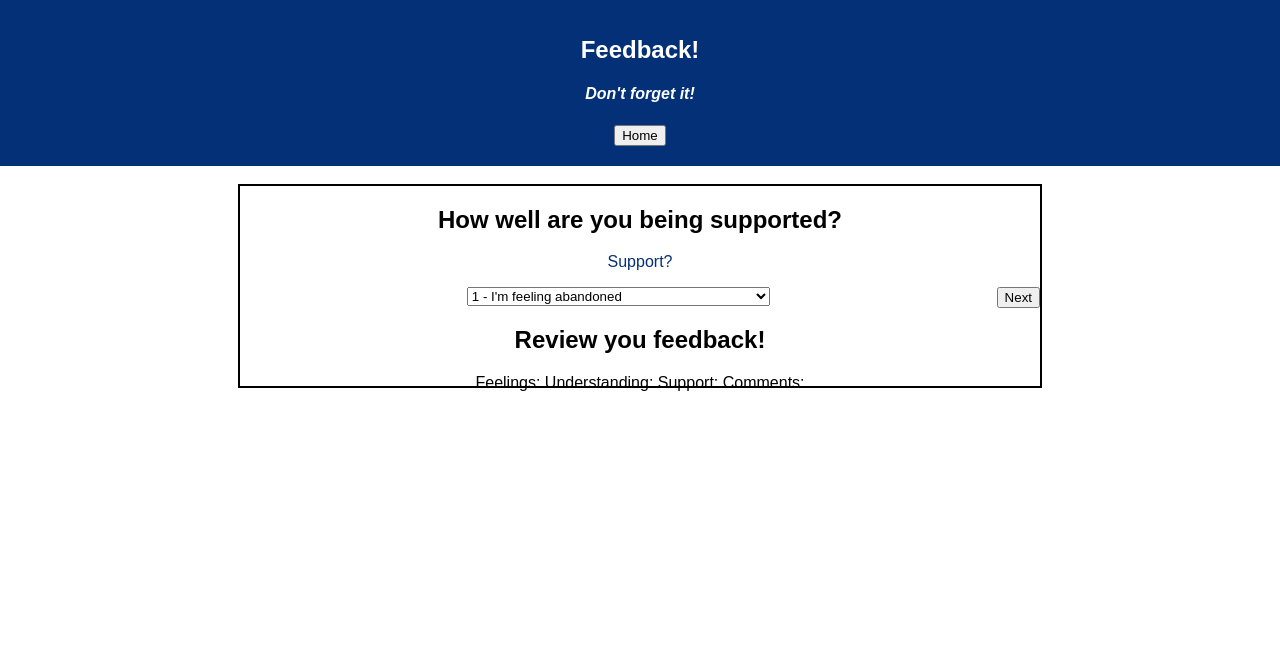
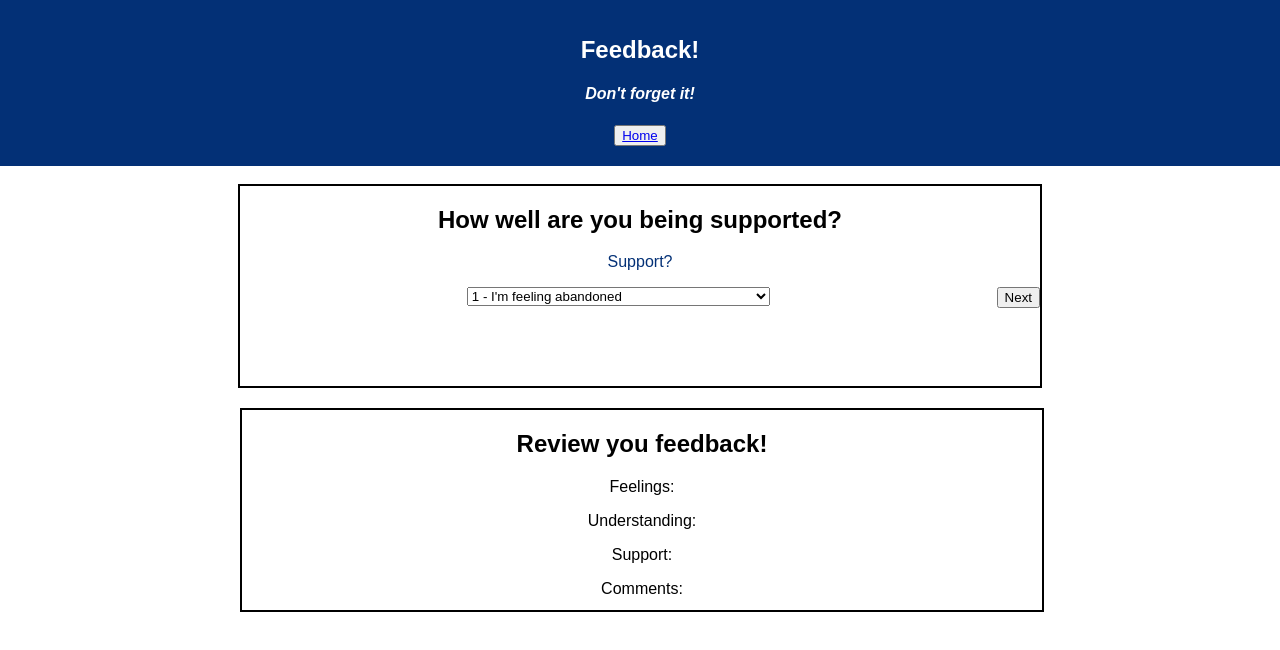
Before and after one commit to johngellert/redux-feedback-loop, a React (Create React App) app: page /#/support in a window 1280 px wide. Shown: the top 650 px of the page. Built offline with nearby package versions, Linux system fonts and the light colour scheme.

Commit message:
add handleCommentInput to Comments reducer. Add feedbackReducer to store.

```diff
--- a/src/components/App/App.css
+++ b/src/components/App/App.css
@@ -11,6 +11,20 @@
   margin: 0 auto;
 }
 
+.review {
+  border: 2px solid black;
+  height: 200px;
+  width: 800px;
+  margin: 100px auto;
+  display: inline-block;
+}
+
+.review-items {
+
+}
+
+
+
 .next-button {
   float: right;
 }
--- a/src/components/Comments/Comments.js
+++ b/src/components/Comments/Comments.js
@@ -4,13 +4,22 @@ import { connect } from 'react-redux';
 
 class Comments extends Component {
 
+    state = {
+        comments: '',
+    }
+
     handleClickNext = () => {
-        this.props.history.push('/comments');
+        // this.props.history.push('/comments');
+        this.props.dispatch({ type: 'SET_COMMENTS', payload: this.state.comments });
     }
 
     handleCommentInput = (event) => {
-        this.props.dispatch({type: "COMMENTS", payload: event.target.value })
+        this.setState({
+            comments: event.target.value,
+        })
     }
+
+
 
     render() {
         return (
--- a/src/components/Feelings/Feelings.js
+++ b/src/components/Feelings/Feelings.js
@@ -1,10 +1,12 @@
 import React, { Component } from 'react';
+import { connect } from 'react-redux';
 
 
 class Feelings extends Component {
 
-    handleClickNext = () => {
+    handleClickNext = (event) => {
         this.props.history.push('/understanding');
+        this.props.dispatch({ type: 'SET_FEELINGS', payload: event.target.value });
     }
 
     render() {
@@ -27,4 +29,4 @@ class Feelings extends Component {
     }
 }
 
-export default Feelings;
+export default connect()(Feelings);
--- a/src/components/Header/Header.js
+++ b/src/components/Header/Header.js
@@ -1,21 +1,23 @@
 import React, { Component } from 'react';
 import '../Header/Header.css';
-import { HashRouter as Router, Route } from 'react-router-dom';
+import { HashRouter as Router, Route, Link } from 'react-router-dom';
 
 import Feelings from '../Feelings/Feelings';
 
 class Header extends Component {
 
-handleClickHome = () => {
-  this.props.history.push('/');
-}
+  // handleClickHome = () => {
+  //   this.props.history.push('/');
+  // }
 
   render() {
     return (
         <header className="App-header">
           <h1 className="App-title">Feedback!</h1>
           <h4><i>Don't forget it!</i></h4>
-          <button className="home-button"onClick={this.handleClickHome}>Home</button>
+
+
+          <button className="home-button" onClick={this.handleClickHome}><Link to="/">Home</Link></button>
         </header>
     );
   }
--- a/src/components/Review/Review.js
+++ b/src/components/Review/Review.js
@@ -1,5 +1,5 @@
 import React, { Component } from 'react';
-
+import { connect } from 'react-redux';
 
 class Support extends Component {
 
@@ -9,18 +9,21 @@ class Support extends Component {
 
     render() {
         return (
-            <>
+            <div className="review">
                 <h2>Review you feedback!</h2>
-                <div>
-                    Feelings:
-                    Understanding:
-                    Support:
-                    Comments:
+                <div className="review-items">
+                    <p>Feelings:</p>
+                    <p>Understanding:</p>
+                    <p>Support:</p>
+                    <p>Comments:</p>
                 </div>
-
-            </>
+            </div>
         );
     }
 }
 
-export default Support;
+const mapReduxStateToProps = (reduxState) => ({
+    feedbackReducer: reduxState.feedbackReducer,
+})
+
+export default connect(mapReduxStateToProps)(Support);
--- a/src/components/Support/Support.js
+++ b/src/components/Support/Support.js
@@ -1,10 +1,12 @@
 import React, { Component } from 'react';
+import { connect } from 'react-redux';
 
 
 class Support extends Component {
 
-    handleClickNext = () => {
+    handleClickNext = (event) => {
         this.props.history.push('/comments');
+        this.props.dispatch({ type: 'SET_SUPPORT', payload: event.target.value });
     }
 
     render() {
@@ -27,4 +29,4 @@ class Support extends Component {
     }
 }
 
-export default Support;
+export default connect()(Support);
--- a/src/components/Understanding/Understanding.js
+++ b/src/components/Understanding/Understanding.js
@@ -1,10 +1,12 @@
 import React, { Component } from 'react';
+import { connect } from 'react-redux';
 
 
 class Understanding extends Component {
 
-    handleClickNext = () => {
+    handleClickNext = (event) => {
         this.props.history.push('/support');
+        this.props.dispatch({ type: 'SET_UNDERSTANDING', payload: event.target.value });
     }
 
     render() {
@@ -27,4 +29,4 @@ class Understanding extends Component {
     }
 }
 
-export default Understanding;
+export default connect()(Understanding);
--- a/src/index.js
+++ b/src/index.js
@@ -9,10 +9,23 @@ import { Provider } from 'react-redux';
 
 import logger from 'redux-logger';
 
+const feedbackReducer = (state = [], action) => {
+    switch (action.type) {
+        case 'SET_FEELINGS':
+            return [...state, action.payload];
+        case 'SET_UNDERSTANDING':
+            return [...state, action.payload];
+        case 'SET_SUPPORT':
+            return [...state, action.payload];
+        case 'SET_COMMENTS':
+            return [...state, action.payload];
+        default: return state;
+    }
+}
 
 const storeInstance = createStore(
     combineReducers({
-
+        feedbackReducer,
     }),
     applyMiddleware(logger),
 )
```
